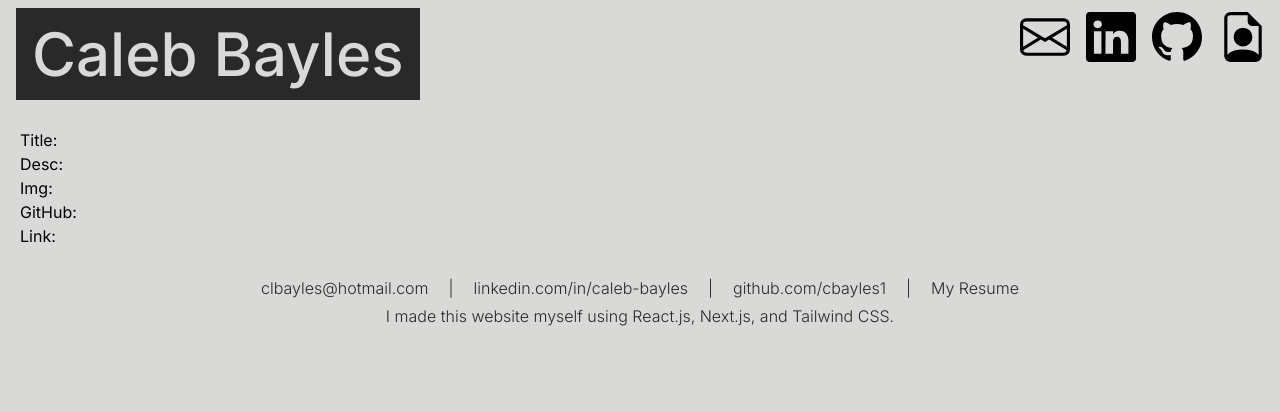
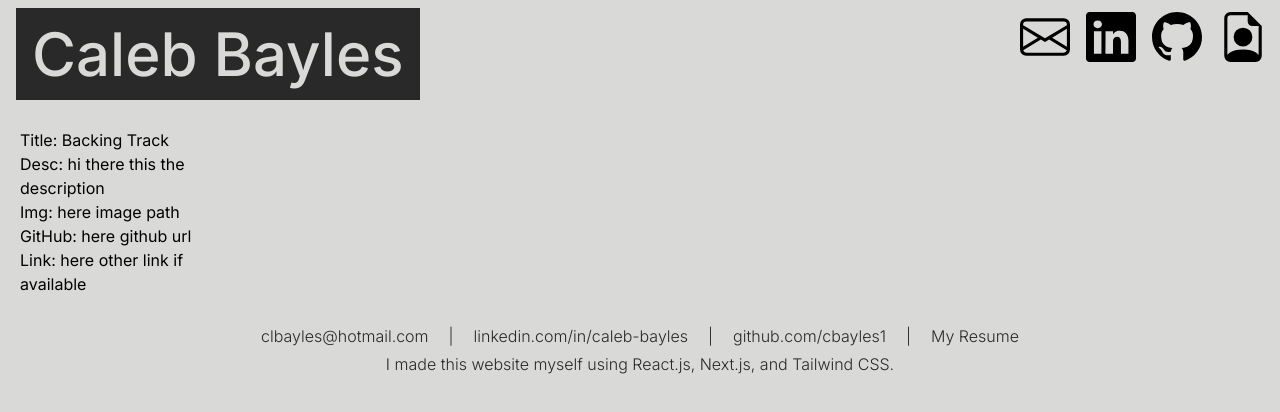
Before and after one commit to cbayles1/portfolio, a Next.js app: page /projects/backingTrack in a window 1280 px wide. Shown: the top 412 px of the page. Built offline with nearby package versions, Linux system fonts and the light colour scheme.

Commit message:
solved routing and data fetching issues

```diff
--- a/app/projects/[fname]/page.js
+++ b/app/projects/[fname]/page.js
@@ -2,73 +2,37 @@ import Image from 'next/image';
 import Link from 'next/link';
 import allProjects from '../../projectData.json';
 
-/*function getAllProjectFilenames() {
-    let fnames = [];
-    for (const entry of allProjects) {
-        fnames.push(entry.fname);
-    }
-
-    return fnames;
-}*/
-
-function getProjectData(projectName) {
+async function getProjectData(projectName) {
     let projectData = null;
     for (const entry of allProjects) {
         if (entry.fname === projectName) {
             projectData = entry;
+            break;
         }
     }
     return projectData;
 }
 
-export async function getStaticPaths() {
-    const paths = allProjects.map(project => {
-        return {
-            params: {
-                fname: project.fname
-            }
-        }
-    });
-
-    return {
-        paths: paths,
-        fallback: false
+export async function generateStaticParams() { // It would appear this is unneccesary for now,
+    let answers = [];                          // but it doesn't hurt anything so I'll leave it alone.
+    for (const entry of allProjects) {
+        answers.push({fname: entry.fname});
     }
+    return answers;
 }
 
-export async function getStaticProps(context) {
+export default async function Page({params: {fname}}) {
 
-    const {params} = context;
-
-    //let data = getProjectData(params.fname);
-    const data = {
-        title: "Expendable 054",
-        fname: "expendable054",
-        desc: "hi there this the description",
-        img: "here image path",
-        github: "here github url",
-        link: "here other link if available"
-    }
-
-    return {
-        props: {
-            projectData: data
-        }
-    }
-}
-
-export default function Home(context) {
-
-    const projectData = context.params;
+    let projectData = await getProjectData(fname);
 
     return (
     <div className='grid grid-cols-6 m-1'>
         <ul className='m-4'>
-            <li>Title: {projectData.title}</li>
-            <li>Desc: {projectData.desc}</li>
-            <li>Img: {projectData.img}</li>
-            <li>GitHub: {projectData.github}</li>
-            <li>Link: {projectData.link}</li>
+            <li>Title: {projectData?.title}</li> {/* ? means the data is only displayed if it exists */}
+            <li>Desc: {projectData?.desc}</li>
+            <li>Img: {projectData?.img}</li>
+            <li>GitHub: {projectData?.github}</li>
+            <li>Link: {projectData?.link}</li>
         </ul>
     </div>
     );
--- a/package.json
+++ b/package.json
@@ -12,7 +12,7 @@
     "autoprefixer": "10.4.14",
     "eslint": "8.41.0",
     "eslint-config-next": "13.4.3",
-    "next": "^13.4.7",
+    "next": "^13.4.9",
     "postcss": "8.4.23",
     "react": "18.2.0",
     "react-dom": "18.2.0",
```
Also changed, not shown: 1 other file (tests, documents, lock files or other folders).
